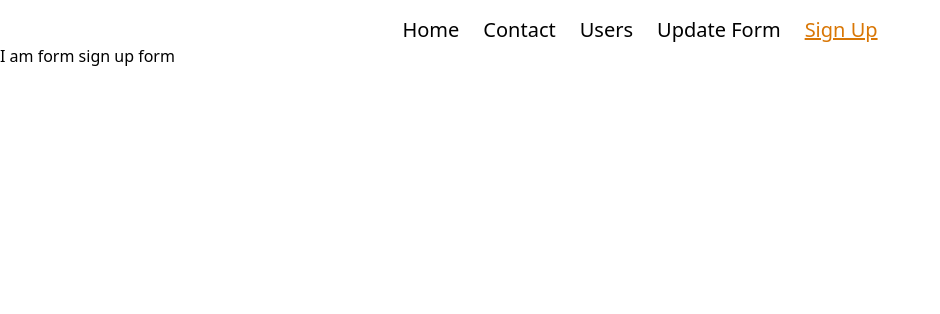
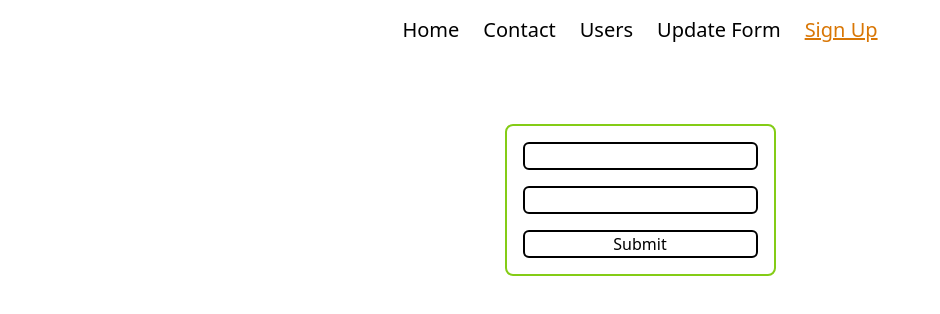
Before and after one commit to mh-shihan/react-router-recap, a React (Vite) app: page /signup in a window 1280 px wide. Shown: the top 314 px of the page, without its empty margins (0-940 px from the left). Built offline with nearby package versions, Linux system fonts and the light colour scheme.

Commit message:
Made Reusable form

```diff
--- a/src/components/reusable-form/ReusableForm.jsx
+++ b/src/components/reusable-form/ReusableForm.jsx
@@ -1,12 +1,24 @@
 const ReusableForm = () => {
   return (
-    <div>
-      <form>
-        <input type="text" name="name" />
+    <div className="flex justify-center mt-20 ">
+      <form className="border-2 p-4 border-lime-500 rounded-lg space-y-4">
+        <input
+          className="border-2 border-black rounded-md"
+          type="text"
+          name="name"
+        />
         <br />
-        <input type="password" name="password" />
+        <input
+          className="border-2 border-black rounded-md"
+          type="password"
+          name="password"
+        />
         <br />
-        <input type="submit" value="Submit" />
+        <input
+          className="border-2 border-black rounded-md w-full cursor-pointer "
+          type="submit"
+          value="Submit"
+        />
       </form>
     </div>
   );
--- a/src/components/signup/SignUp.jsx
+++ b/src/components/signup/SignUp.jsx
@@ -1,7 +1,9 @@
+import ReusableForm from "../reusable-form/ReusableForm";
+
 const SignUp = () => {
   return (
     <div>
-      <h1>I am form sign up form</h1>
+      <ReusableForm></ReusableForm>
     </div>
   );
 };
```
